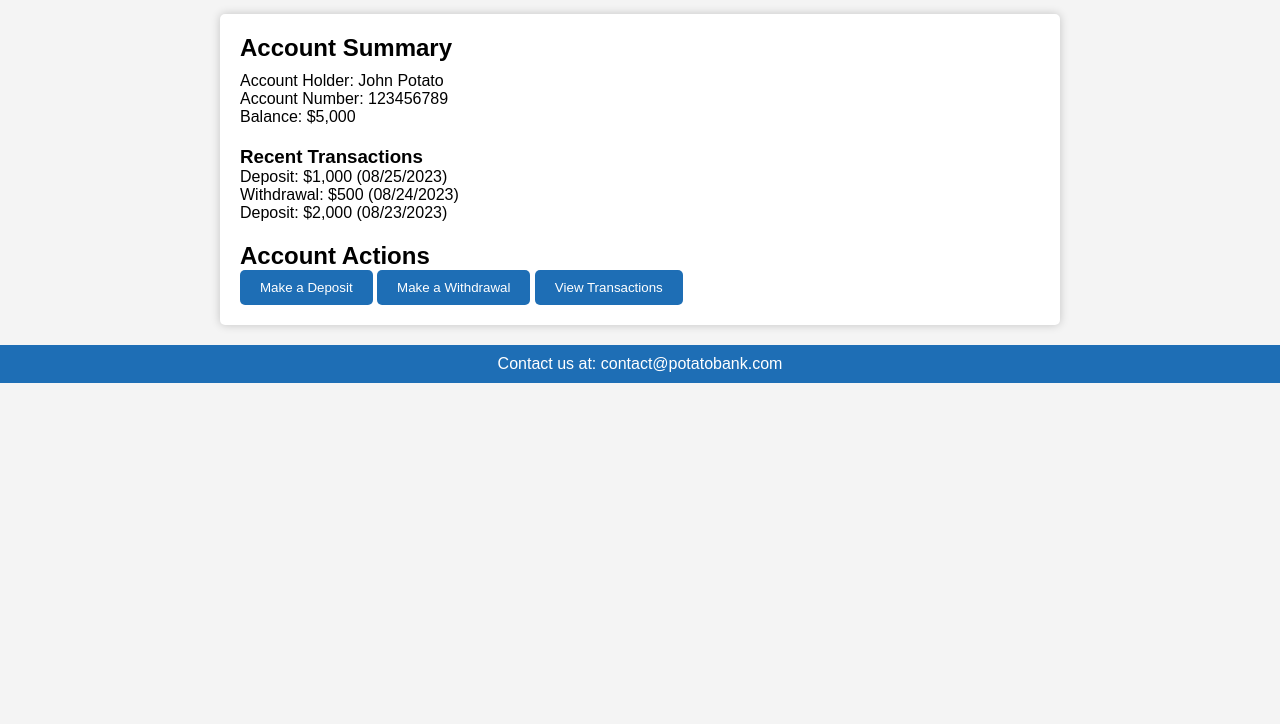
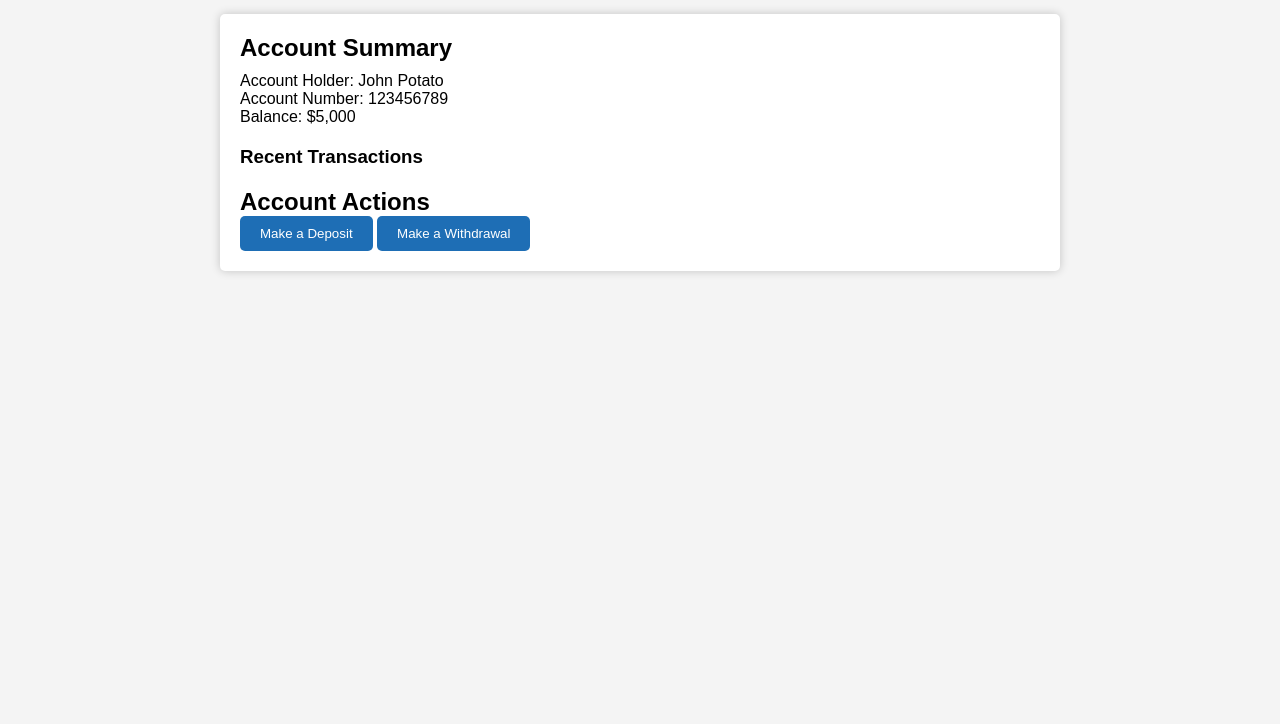
Before and after one commit to movieboxc17/PotatoBank, a plain HTML site: page index.html in a window 1280 px wide. Shown: the part 76-800 px from the top of the page. Drawn offline with Linux system fonts and the light colour scheme.

Commit message:
Update index.html

```diff
--- a/index.html
+++ b/index.html
@@ -132,7 +132,8 @@
             <ul>
                 <li><a href="#">Home</a></li>
                 <li><a href="#">Accounts</a></li>
-                <li><a href="#">Transactions</a></li>
+                <li><a href="#" onclick="toggleTransactions()">Transactions</a></li> <!-- Updated the link -->
+                <li><a href="#">Translation</a></li>
                 <li><a href="#">Contact</a></li>
             </ul>
         </nav>
@@ -147,10 +148,8 @@
             </div>
             <div id="recent-transactions">
                 <h3>Recent Transactions</h3>
-                <ul>
-                    <li>Deposit: $1,000 (08/25/2023)</li>
-                    <li>Withdrawal: $500 (08/24/2023)</li>
-                    <li>Deposit: $2,000 (08/23/2023)</li>
+                <ul id="transactions-list">
+                    <!-- Transaction items will be added here -->
                 </ul>
             </div>
         </section>
@@ -158,7 +157,6 @@
             <h2>Account Actions</h2>
             <button id="deposit-btn" onclick="makeDeposit()">Make a Deposit</button>
             <button id="withdraw-btn" onclick="makeWithdrawal()">Make a Withdrawal</button>
-            <button id="transaction-btn" onclick="toggleTransactions()">View Transactions</button>
         </section>
         <section id="transaction-history">
             <h2>Transaction History</h2>
@@ -167,9 +165,7 @@
             </ul>
         </section>
     </main>
-    <footer>
-        <p>Contact us at: contact@potatobank.com</p>
-    </footer>
+    <!-- ... (your existing code) ... -->
     <script>
         // Placeholder for balance (in a real application, you'd fetch this from a server)
         let balance = 5000;
@@ -233,10 +229,6 @@
             const balanceElement = document.getElementById("balance");
             balanceElement.textContent = `Balance: $${balance.toFixed(2)}`;
         }
-
-        // Attach the event handlers to the buttons
-        document.getElementById("deposit-btn").addEventListener("click", makeDeposit);
-        document.getElementById("withdraw-btn").addEventListener("click", makeWithdrawal);
     </script>
 </body>
 </html>
```
